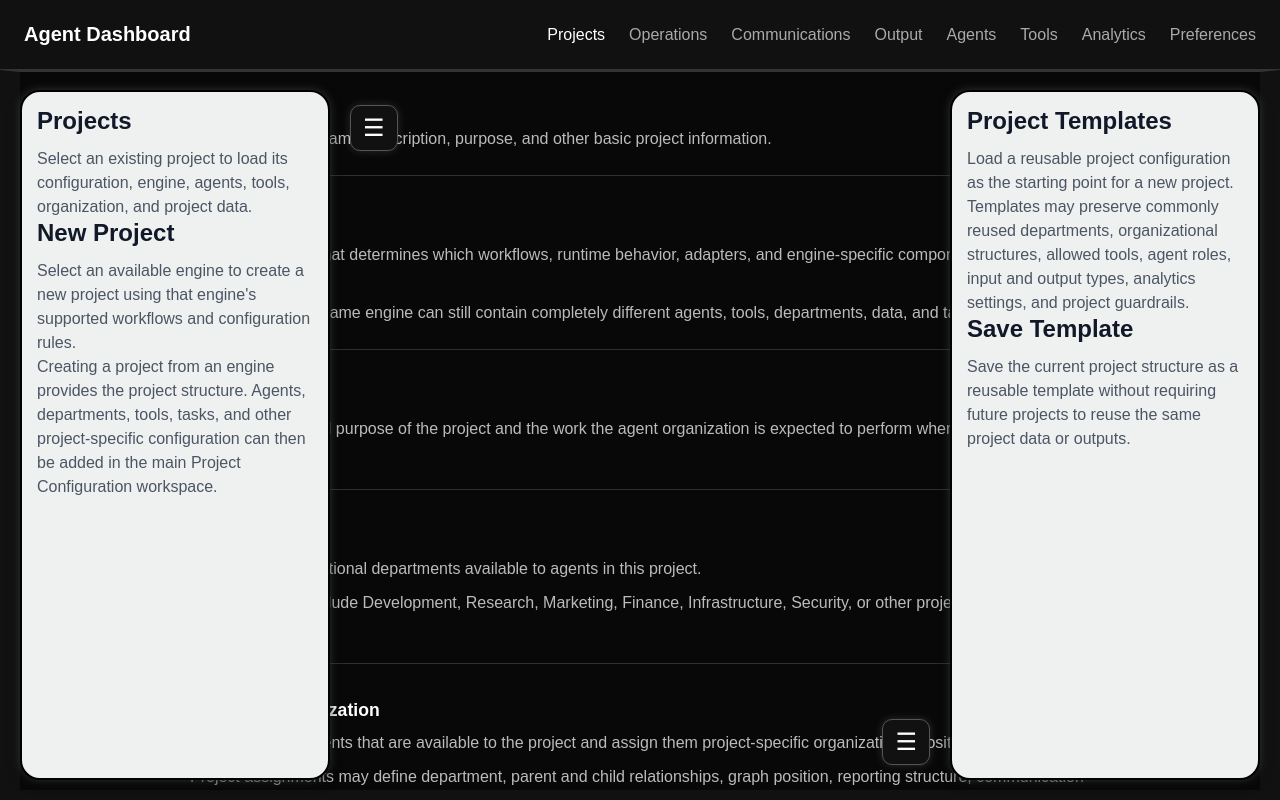
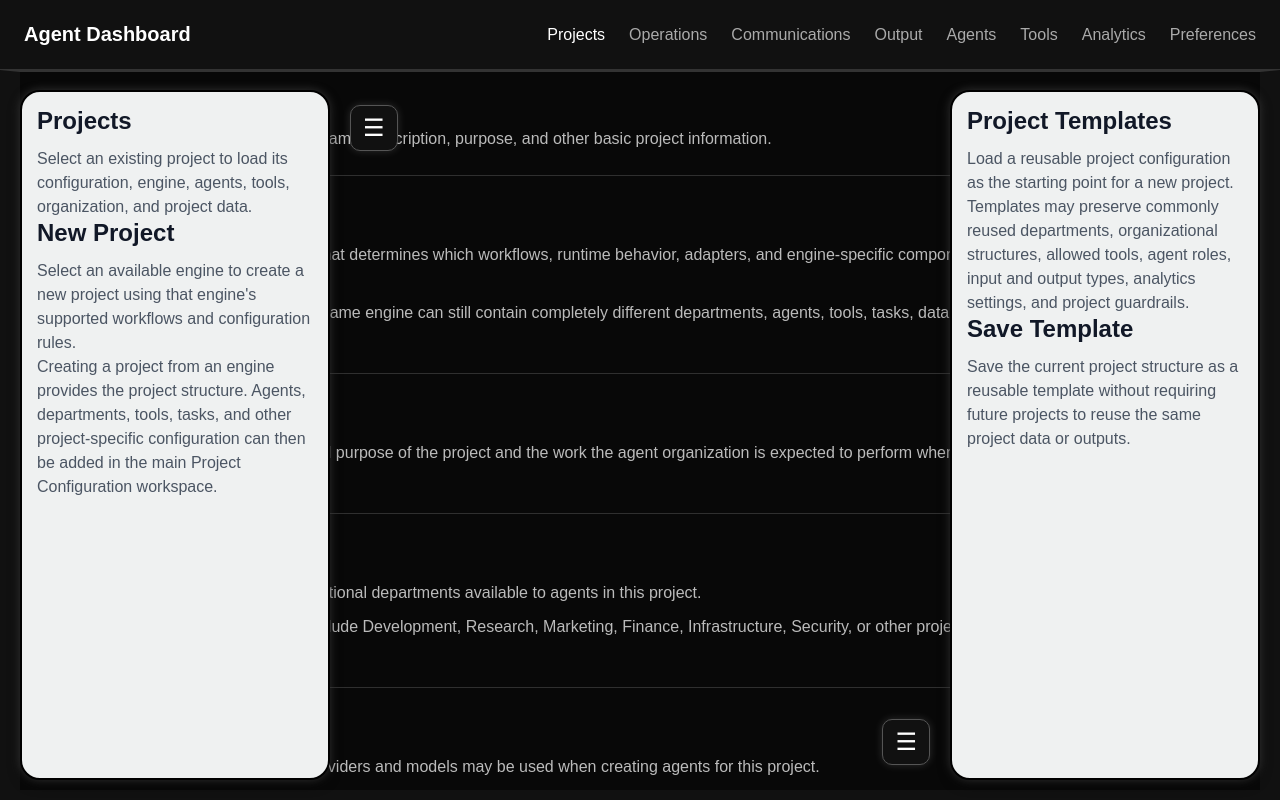
Before and after one commit to BrodyAcquilano/agent-dashboard, a React (Vite) app: page / in a window 1280 px wide. Built offline with nearby package versions, Linux system fonts and the light colour scheme.

Commit message:
Update to project definition. Agents and tools shouldn't be reusable across projects. They are signle isntances like people who work in companies are unique. Only tmeplates can be reused. Agents are added and manged from the agents page.

```diff
--- a/src/Workspace/Projects/ProjectConfig.jsx
+++ b/src/Workspace/Projects/ProjectConfig.jsx
@@ -28,7 +28,8 @@ function ProjectConfig() {
 
           <p>
             Projects using the same engine can still contain completely
-            different agents, tools, departments, data, and tasks.
+            different departments, agents, tools, tasks, data, and
+            organizational structures.
           </p>
         </section>
 
@@ -56,31 +57,62 @@ function ProjectConfig() {
         </section>
 
         <section className="project-config-section">
-          <h2>Agents & Organization</h2>
+          <h2>Allowed Models</h2>
 
           <p>
-            Select reusable agents that are available to the project and
-            assign them project-specific organizational positions.
+            Define which AI providers and models may be used when creating
+            agents for this project.
           </p>
 
           <p>
-            Project assignments may define department, parent and child
-            relationships, graph position, reporting structure, communication
-            edges, responsibilities, and project-specific constraints.
+            Agent templates can only be used to create project agents when
+            their required model or provider is allowed by the project.
           </p>
         </section>
 
         <section className="project-config-section">
-          <h2>Tools</h2>
+          <h2>Agent Templates</h2>
 
           <p>
-            Select which reusable tools are available within this project and
-            define any project-level restrictions or configuration.
+            Select reusable agent templates that are available when creating
+            agents for this project.
           </p>
 
           <p>
-            An agent can only use tools that are both permitted by the project
-            and assigned to that agent.
+            Templates provide starting configurations for common roles, but
+            the actual agent created from a template belongs specifically to
+            this project and is configured through the Agents workflow.
+          </p>
+        </section>
+
+        <section className="project-config-section">
+          <h2>Tool Templates</h2>
+
+          <p>
+            Select reusable tool templates that are available when creating
+            tools for this project.
+          </p>
+
+          <p>
+            Tool templates provide reusable definitions and configuration
+            patterns. Actual project tools can then be configured for the
+            requirements of the current project.
+          </p>
+        </section>
+
+        <section className="project-config-section">
+          <h2>Agents & Organization</h2>
+
+          <p>
+            Agents created for the project are managed through the Agents
+            workflow and belong specifically to this project.
+          </p>
+
+          <p>
+            The project organization can reference those agents and define
+            their departments, graph positions, parent and child
+            relationships, reporting structure, communication edges, and
+            other organizational relationships.
           </p>
         </section>
 
@@ -119,7 +151,7 @@ function ProjectConfig() {
           <p>
             Define project-level execution rules, budgets, usage limits,
             concurrency restrictions, shutdown behavior, and other guardrails
-            that apply across the agent organization.
+            that apply across the project.
           </p>
         </section>
 
```
